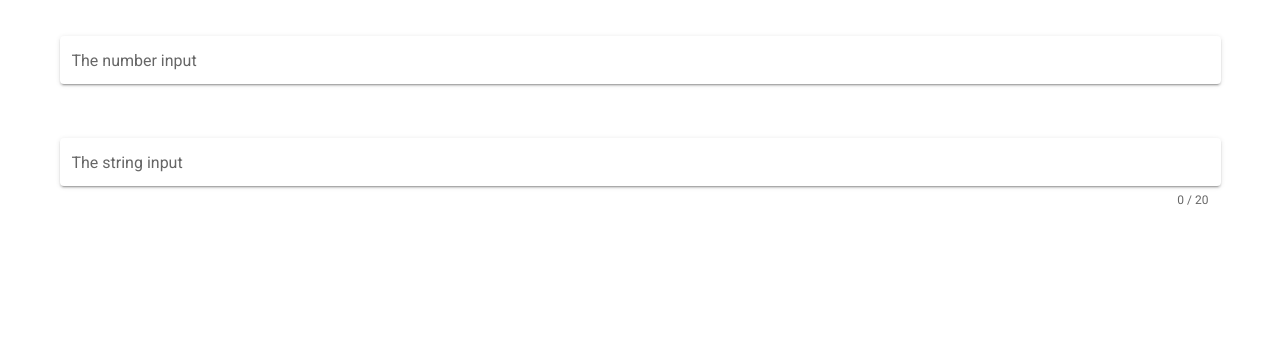
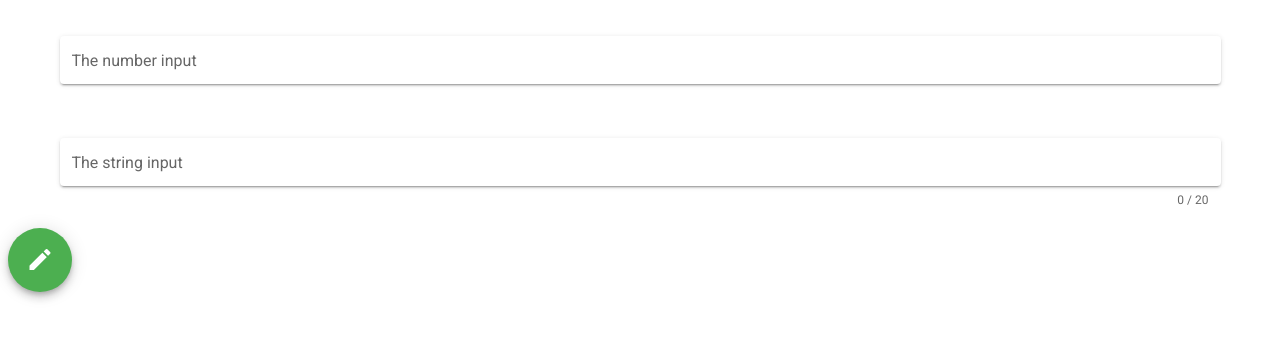
Before and after one commit to yuu-eguci/vue-canvas-study, a Vue app: page / in a window 1280 px wide. Shown: the top 340 px of the page. Built offline with nearby package versions, Linux system fonts and the light colour scheme.

Commit message:
✨ 数値と文字を v-model にして、親 component で回収しよう

```diff
--- a/src/components/TheNumberInput.vue
+++ b/src/components/TheNumberInput.vue
@@ -1,6 +1,7 @@
 <template>
   <v-container>
     <v-text-field
+      v-model="innerValue"
       solo
       label="The number input"
       clearable
@@ -13,7 +14,25 @@
 export default {
   name: 'TheNumberInput',
 
+  props: {
+    value: {
+      type: Number,
+      required: false
+    }
+  },
+
   data: () => ({
-  })
+  }),
+
+  computed: {
+    innerValue: {
+      get () {
+        return this.value
+      },
+      set (val) {
+        this.$emit('input', Number(val))
+      }
+    }
+  }
 }
 </script>
--- a/src/components/TheStringInput.vue
+++ b/src/components/TheStringInput.vue
@@ -1,6 +1,7 @@
 <template>
   <v-container>
     <v-text-field
+      v-model="innerValue"
       solo
       label="The string input"
       clearable
@@ -15,7 +16,25 @@
 export default {
   name: 'TheStringInput',
 
+  props: {
+    value: {
+      type: String,
+      required: false
+    }
+  },
+
   data: () => ({
-  })
+  }),
+
+  computed: {
+    innerValue: {
+      get () {
+        return this.value
+      },
+      set (val) {
+        this.$emit('input', val)
+      }
+    }
+  }
 }
 </script>
--- a/src/views/Home.vue
+++ b/src/views/Home.vue
@@ -1,8 +1,24 @@
 <template>
   <div>
     <TheCanvas />
-    <TheNumberInput />
-    <TheStringInput />
+    <TheNumberInput
+      v-model="theNumber"
+    />
+    <TheStringInput
+      v-model="theString"
+    />
+    <v-btn
+      class="mx-2"
+      fab
+      dark
+      large
+      color="success"
+      @click="onClickButton"
+    >
+      <v-icon dark>
+        mdi-pencil
+      </v-icon>
+    </v-btn>
   </div>
 </template>
 
@@ -18,6 +34,20 @@ export default {
     TheCanvas,
     TheNumberInput,
     TheStringInput
+  },
+
+  data: () => ({
+    theNumber: undefined,
+    theString: undefined
+  }),
+
+  methods: {
+    onClickButton: function () {
+      console.info({
+        theNumber: this.theNumber,
+        theString: this.theString
+      })
+    }
   }
 }
 </script>
```
